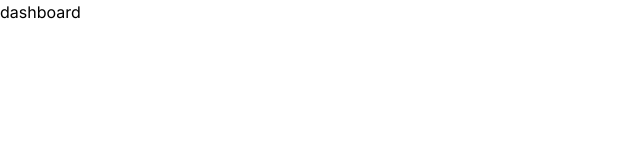
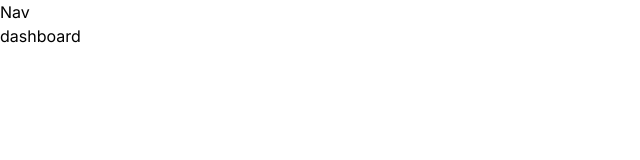
Before and after one commit to sumon0002001/ticketing-app, a Next.js app: page / in a window 1280 px wide. Shown: the top 160 px of the page, without its empty margins (0-640 px from the left). Built offline with nearby package versions, Linux system fonts and the light colour scheme.

Commit message:
Add colors in tailwind config files

```diff
--- /dev/null
+++ b/app/(components)/Nav.jsx
@@ -0,0 +1,7 @@
+import React from "react";
+
+const Nav = () => {
+  return <div>Nav</div>;
+};
+
+export default Nav;
--- /dev/null
+++ b/app/TicketPage/[id]/page.jsx
@@ -0,0 +1,7 @@
+import React from "react";
+
+const TicketPage = ({ params }) => {
+  return <div>TicketPage {params.id}</div>;
+};
+
+export default TicketPage;
--- a/app/layout.js
+++ b/app/layout.js
@@ -1,17 +1,22 @@
+import Nav from './(components)/Nav';
 import { Inter } from 'next/font/google'
-import './globals.css'
+import './globals.css';
+
 
 const inter = Inter({ subsets: ['latin'] })
 
 export const metadata = {
-  title: 'Create Next App',
+  title: 'Ticket App',
   description: 'Generated by create next app',
 }
 
 export default function RootLayout({ children }) {
   return (
     <html lang="en">
-      <body className={inter.className}>{children}</body>
+      <body className={inter.className}>
+        <Nav />
+        {children}
+        </body>
     </html>
   )
 }
--- a/tailwind.config.js
+++ b/tailwind.config.js
@@ -1,18 +1,27 @@
 /** @type {import('tailwindcss').Config} */
 module.exports = {
   content: [
-    './pages/**/*.{js,ts,jsx,tsx,mdx}',
-    './components/**/*.{js,ts,jsx,tsx,mdx}',
-    './app/**/*.{js,ts,jsx,tsx,mdx}',
+    "./pages/**/*.{js,ts,jsx,tsx,mdx}",
+    "./components/**/*.{js,ts,jsx,tsx,mdx}",
+    "./app/**/*.{js,ts,jsx,tsx,mdx}",
   ],
   theme: {
     extend: {
       backgroundImage: {
-        'gradient-radial': 'radial-gradient(var(--tw-gradient-stops))',
-        'gradient-conic':
-          'conic-gradient(from 180deg at 50% 50%, var(--tw-gradient-stops))',
+        "gradient-radial": "radial-gradient(var(--tw-gradient-stops))",
+        "gradient-conic":
+          "conic-gradient(from 180deg at 50% 50%, var(--tw-gradient-stops))",
+      },
+      colors: {
+        nav: "#18222f",
+        page: "#2b3441",
+        card: "#47566a",
+        "card-hover": "#4f5e74",
+        "default-text": "#f1f3f5",
+        "blue-accent": "#0084d4",
+        "blue-accent-hover": "#009fff",
       },
     },
   },
   plugins: [],
-}
+};
```
Also changed, not shown: package.json (+9 -5 lines), 1 other file (tests, documents, lock files or other folders).
